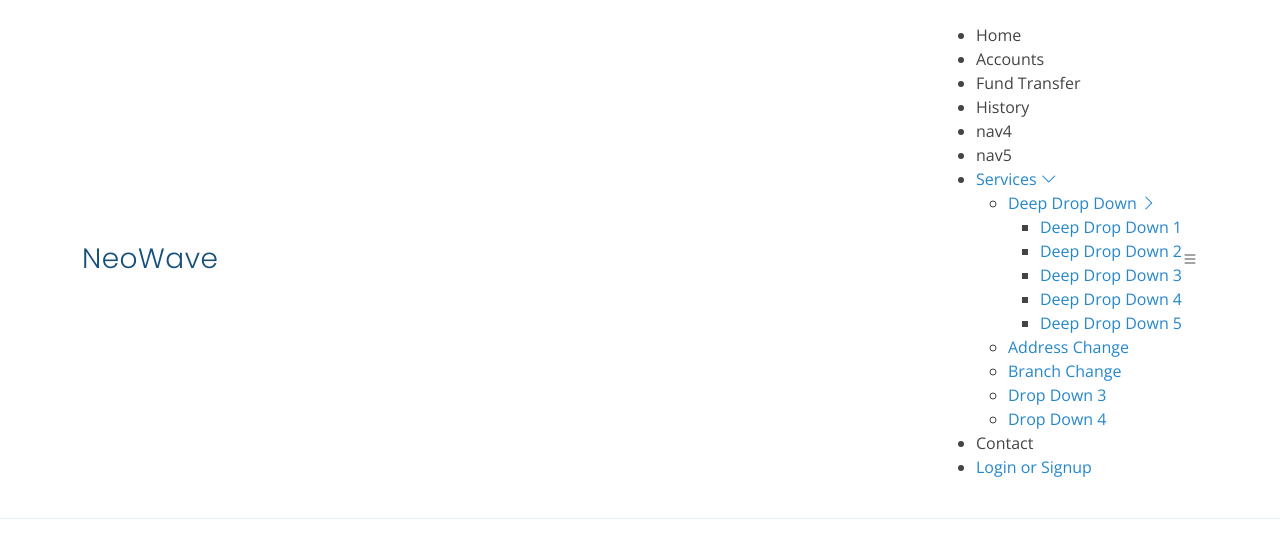
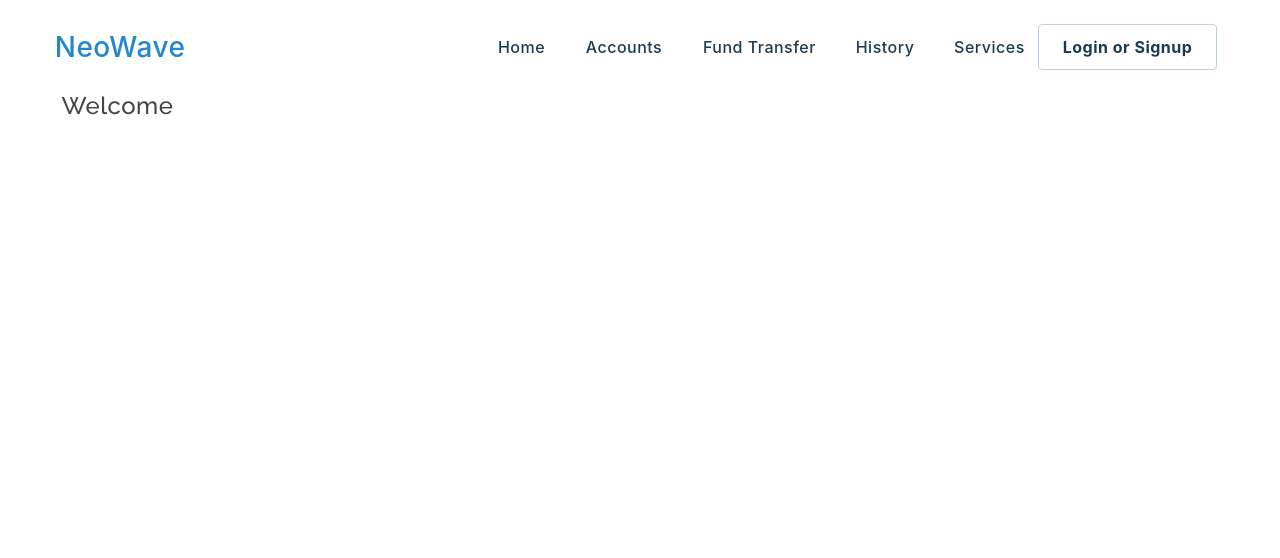
Before and after one commit to thepritamshaw/onlinebankingsystem, a Django app: template templates/index.html in a window 1280 px wide. Shown: the top 558 px of the page. Run offline with Django 3.2, Linux system fonts and the light colour scheme; the template is opened without the code that fills it, so the values that code supplies are empty; some libraries are stand-ins or nearby versions.

Commit message:
indie css

```diff
--- a/static/css/style.css
+++ b/static/css/style.css
@@ -1,6 +1,117 @@
-body {
-  font-family: "Open Sans", sans-serif;
-  color: #444444;
+* {
+  margin: 0 1%;
+  padding: 0;
+  text-decoration: none;
+  list-style: none;
+  font-weight: 500;
+  letter-spacing: .5px;
+  font-family: Inter, -apple-system, BlinkMacSystemFont, "Segoe UI", Roboto, Helvetica, Arial, sans-serif, "Apple Color Emoji", "Segoe UI Emoji", "Segoe UI Symbol";
+}
+
+h1, h2, h3, h4, h5, h6 {
+  font-family: "Raleway", sans-serif;
+}
+
+#header .logo {
+  font-size: 28px;
+  line-height: 1;
+  font-weight: 300;
+  letter-spacing: 0.5px;
+  font-family: "Poppins", sans-serif;
+}
+
+nav {
+	display: flex;
+	padding: 25px 20px 0 0%;
+	justify-content: space-between;
+	align-items: center;
+}
+
+.titlecontainer {
+	display: flex;
+	width: 545px;
+}
+
+.nav-and-sign {
+	display: flex;
+	align-items: center;
+	background-color: #fff;
+	color: #fff;
+}
+
+.nav-menu {
+	display: inline-flex;
+	background-color: #fff;
+}
+
+.nav-menu-item {
+	padding: 12px 15px;
+}
+
+.nav-menu-item a, .dropdown {
+	color: #183b56;
+	position: relative;
+}
+
+.nav-menu-item a:hover, .dropdown:hover {
+	color: #2294ed;
+}
+
+.dropdown-menu {
+	display: none;
+	position: absolute;
+	margin-top: 13px;
+	width: 180px;
+}
+
+.dropdown-menu li {
+	padding: 13px 20px;
+	background-color: #fff;
+}
+
+.dropdown:hover .dropdown-menu {
+	display: block;
+}
+
+
+.sign {
+	/* padding-right: 5vw; */
+  margin-left: 25px;
+	display: flex;
+	align-items: center;
+	background-color: #fff;
+}
+
+.white-button-blue-text {
+	padding: 12px 24px;
+	color: #183b56;
+	border: 1px solid #b9cde4;
+	border-radius: 4px;
+	margin: 0 10px;
+	font-weight: 700;
+}
+
+.signin {
+	background-color: #fff;
+}
+
+.white-button-blue-text:hover {
+	border: 1px solid #2294ed;
+	color: #2294ed;
+}
+
+.blue-button-white-text {
+	background-color: #2294ed;
+	border: 1px solid #2294ed;
+	border-radius: 4px;
+	padding: 12px 24px;
+	font-weight: 700;
+	color: #fff;
+}
+
+.blue-button-white-text:hover {
+	background-color: #0061ad;
+	border: 1px solid #0061ad;
 }
 
 a {
@@ -10,66 +121,107 @@ a {
 
 a:hover {
   color: #469fdf;
-  text-decoration: none;
 }
 
-h1,
-h2,
-h3,
-h4,
-h5,
-h6 {
-  font-family: "Raleway", sans-serif;
+@media (max-width : 1100px) {
+	nav {
+		display: flex;
 	}
 
-/*--------------------------------------------------------------
-# Header
---------------------------------------------------------------*/
-#header {
-  transition: all 0.5s;
-  background: #fff;
-  z-index: 997;
-  padding: 15px 0;
-  border-bottom: 1px solid #e6f2fb;
+	.titlecontainer {
+		justify-content: space-between;
+		width: 100%;
 	}
 
-#header.header-scrolled {
-  border-color: #fff;
-  box-shadow: 0px 2px 15px rgba(18, 66, 101, 0.08);
+	.nav-and-sign, .nav-menu, .sign {
+		display: grid;
+		position: absolute;
+		width: 100%;
+		top: 54px;
+		left: 0;
+		transform: translateY(-100%);
+		z-index: -1;
+		align-items: left;
 	}
 
-#header .logo {
-  font-size: 28px;
-  margin: 0;
-  padding: 0;
-  line-height: 1;
-  font-weight: 300;
-  letter-spacing: 0.5px;
-  font-family: "Poppins", sans-serif;
+	.navbartoggler {
+		display: inline-grid !important;
+		margin: 5px 0 5px 0;
 	}
 
-#header .logo a {
-  color: #16507b;
+	.bar {
+		width: 23px;
+		height: 3px;
+		margin-bottom: 2px;
+		background: #183b56;
+		border-radius: 20%;
+		transition: .4s;
 	}
 
-#header .logo img {
-  max-height: 40px;
+	.bar:nth-child(1), .bar:nth-child(2) {
+		margin-bottom: 1px;
 	}
 
-@media (max-width: 992px) {
-  #header .logo {
-    font-size: 28px;
+	.become-a-tester {
+		display: none;
+	}
+
+	.nav-menu-item, .signin {
+		margin: 0 25px;
+	}
+
+
+	.signin {
+		margin-top: 10px;
+	}
+
+	.dropdown-menu {
+		margin-top: -40px;
 	}
 }
 
-/*--------------------------------------------------------------
-# Section
---------------------------------------------------------------*/
-.container {
-  display: flex;
-  justify-content: center;
+#toggle {
+	display: none;
 }
 
-.content {
-  max-width: 80%; /* Adjust this value as needed */
+input:checked~nav ul {
+	transform: translateY(0);
+	z-index: 2;
+	top: 78px;
 }
+
+input:checked~nav .nav-and-sign {
+	transform: translateY(0);
+	z-index: 0;
+}
+
+input:checked~nav .sign {
+	transform: translateY(0);
+	z-index: 0;
+	top: 250px;
+	grid-gap: 10px;
+}
+
+input:checked~nav .titlecontainer .navbartoggler {
+	margin-top: 12px;
+}
+
+input:checked~nav .titlecontainer .navbartoggler .bar:nth-child(1) {
+	transform: rotate(45deg);
+}
+
+input:checked~nav .titlecontainer .navbartoggler .bar:nth-child(2) {
+	display: none;
+}
+
+input:checked~nav .titlecontainer .navbartoggler .bar:nth-child(3) {
+  position: absolute;
+	transform: rotate(-45deg);
+}
+
+body {
+  font-family: "Open Sans", sans-serif;
+  color: #444;
+  margin: 0;
+  padding: 0;
+}
--- a/templates/base.html
+++ b/templates/base.html
@@ -12,24 +12,11 @@
 	<meta content="" name="description">
 	<meta content="" name="keywords">
 
-	<!-- Favicons -->
 	<link href="{% static 'assets/favicon.png' %}" rel="icon">
-	<link href="{% static 'assets/img/apple-touch-icon.png' %}" rel="apple-touch-icon">
 
-	<!-- Google Fonts -->
 	<link href="https://fonts.googleapis.com/css?family=Open+Sans:300,300i,400,400i,600,600i,700,700i|Raleway:300,300i,400,400i,500,500i,600,600i,700,700i|Poppins:300,300i,400,400i,500,500i,600,600i,700,700i" rel="stylesheet">
 
-	<!-- Vendor CSS Files -->
-	<link href="{% static 'assets/vendor/aos/aos.css' %}" rel="stylesheet">
-	<link href="{% static 'assets/vendor/bootstrap/css/bootstrap.min.css' %}" rel="stylesheet">
-	<link href="{% static 'assets/vendor/bootstrap-icons/bootstrap-icons.css' %}" rel="stylesheet">
-	<link href="{% static 'assets/vendor/boxicons/css/boxicons.min.css' %}" rel="stylesheet">
-	<link href="{% static 'assets/vendor/glightbox/css/glightbox.min.css' %}" rel="stylesheet">
-	<link href="{% static 'assets/vendor/remixicon/remixicon.css' %}" rel="stylesheet">
-	<link href="{% static 'assets/vendor/swiper/swiper-bundle.min.css' %}" rel="stylesheet">
-
-	<!-- Template Main CSS File -->
-	<link href="{% static 'assets/css/style.css' %}" rel="stylesheet">
+	<link href="{% static 'css/style.css' %}" rel="stylesheet">
 	{% block stylecontent %}
 
 	{% endblock %}
@@ -37,54 +24,47 @@
 </head>
 
 <body>
-
-	<!-- ======= Header ======= -->
 	<header id="header" class="fixed-top">
-		<div class="container d-flex align-items-center justify-content-between">
-
+		<input type="checkbox" id="toggle">
+			<nav>
+				<div class="titlecontainer">
 					<h1 class="logo"><a href="/">NeoWave</a></h1>
-			<!-- Uncomment below if you prefer to use an image logo -->
-			<!-- <a href="index.html" class="logo"><img src="{% static 'assets/img/logo.png" alt="" class="img-fluid"></a>-->
-
-			<nav id="navbar" class="navbar">
-				<ul>
-					<li><a class="nav-link scrollto" href="/">Home</a></li>
-					<li><a class="nav-link scrollto" href="/useraccounts">Accounts</a></li>
-					<li><a class="nav-link scrollto" href="/initiate_transaction">Fund Transfer</a></li>
-					<li><a class="nav-link scrollto" href="/transaction_history">History</a></li>
-					<li><a class="nav-link scrollto" href="#">nav4</a></li>
-					<li><a class="nav-link scrollto" href="#">nav5</a></li>
-					<li class="dropdown"><a href="#"><span>Services</span> <i class="bi bi-chevron-down"></i></a>
-						<ul>
-							<li class="dropdown"><a href="#"><span>Deep Drop Down</span> <i class="bi bi-chevron-right"></i></a>
-								<ul>
-									<li><a href="#">Deep Drop Down 1</a></li>
-									<li><a href="#">Deep Drop Down 2</a></li>
-									<li><a href="#">Deep Drop Down 3</a></li>
-									<li><a href="#">Deep Drop Down 4</a></li>
-									<li><a href="#">Deep Drop Down 5</a></li>
+					<label for="toggle" class="navbartoggler">
+						<span class="bar"></span>
+						<span class="bar"></span>
+						<span class="bar"></span>
+					</label>
+				</div>
+				<div class="nav-and-sign">
+					<ul class="nav-menu">
+						<li class="nav-menu-item"><a href="/">Home</a></li>
+						<li class="nav-menu-item"><a href="/useraccounts">Accounts</a></li>
+						<li class="nav-menu-item"><a href="/initiate_transaction">Fund&nbsp;Transfer</a></li>
+						<li class="nav-menu-item"><a href="/transaction_history">History</a></li>
+						<li class="dropdown nav-menu-item">Services
+							<ul class="dropdown-menu">
+								<li><a href="#">DD1</a></li>
+								<li><a href="#">DD2</a></li>
+								<li><a href="#">DD3</a></li>
+								<li><a href="#">DD4</a></li>
+								<li><a href="#">DD5</a></li>
+								<li><a href="#">DD6</a></li>
+								<li><a href="#">DD7</a></li>
+								<li><a href="#">DD8</a></li>
 							</ul>
 						</li>
-							<li><a href="#">Address Change</a></li>
-							<li><a href="#">Branch Change</a></li>
-							<li><a href="#">Drop Down 3</a></li>
-							<li><a href="#">Drop Down 4</a></li>
 					</ul>
-					</li>
-					<li><a class="nav-link scrollto" href="#contact">Contact</a></li>
+					<div class="sign">
 						{% if user.is_authenticated %}
-						<li><a class="getstarted scrollto" href="logout">Logout</a></li>
+							<li><a class="signin white-button-blue-text" href="logout">Logout</a></li>
 						{% else %}
-						<li><a class="getstarted scrollto" href="login">Login or Signup</a></li>
+							<li><a class="signin white-button-blue-text" href="login">Login&nbsp;or&nbsp;Signup</a></li>
 						{% endif %}
-				</ul>
-				<i class="bi bi-list mobile-nav-toggle"></i>
-			</nav><!-- .navbar -->
-
 					</div>
+				</div>
+			</nav>
 	</header>
 	<br>
-         <!-- diffrent contents rendered here-->
 		{% block bodycontent %}
 
 		{% endblock %}
```
Also changed, not shown: db.sqlite3. Lines whose indentation alone changed are shown as unchanged.
